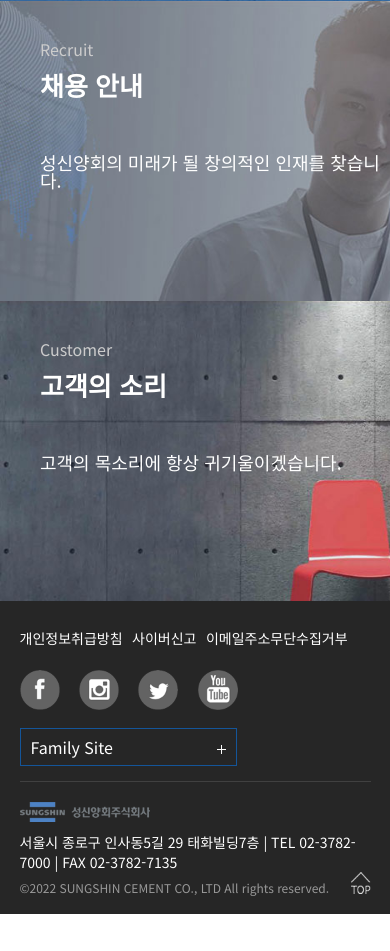
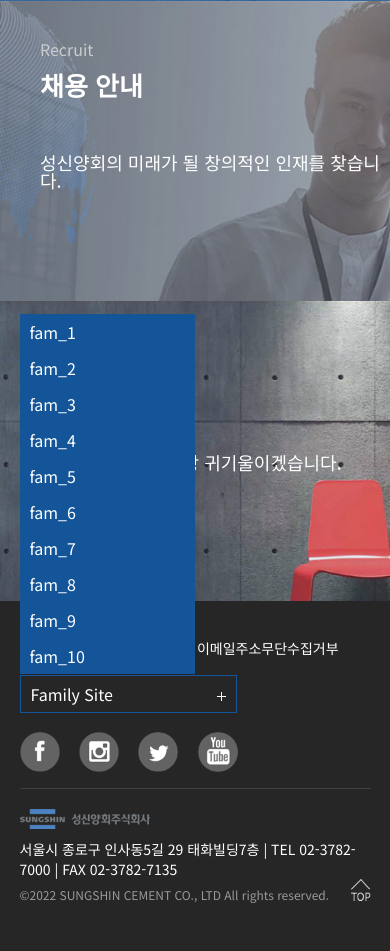
Before and after one commit to kiroscrypto/portfolio, a plain HTML site: page index.html in a window 390 px wide. Shown: the part 5224-6175 px from the top of the page. Before the commit the page ends 6138 px from the top, so only its background shows below. Drawn offline with nearby package versions, Linux system fonts and the light colour scheme.

Commit message:
Add files via upload

```diff
--- a/css/main.css
+++ b/css/main.css
@@ -178,21 +178,22 @@ main .support_wrap .customer p {font-size: 18px;}
 /*end_main*/
 
 /*start_Footer*/
-footer {background: #262626; padding: 20px 0; }
-footer .footer_menu_wrap {border-bottom: 1px solid #404040;}
+footer {background: #262626; padding: 20px 0 50px 0; }
+footer .footer_menu_wrap {padding: 10px 0 20px 0; position: relative; border-bottom: 1px solid #404040;}
 footer .footer_menu {}
 footer .footer_menu ul {}
-footer .footer_menu ul li {float: left; margin: 10px 10px 0 0; color: #fff; }
+footer .footer_menu ul li {float: left; margin: 10px 20px 0 0; color: #fff; }
 footer .footer_menu ul li span {font-weight: 500;}
-footer .family_site {}
-footer .family_site button {float: right; margin-top: 10px; border: 1px solid #145599; padding: 10px; color: #fff;}
+footer .family_site {position: relative; position: absolute; top:10px;right: 0;}
+footer .family_site button {padding: 10px; border: 1px solid #145599; color: #fff;}
 footer .family_site button img {margin-left: 100px;}
-footer .family_site ul {display: none;}
-footer .family_site ul li {}
-footer .sns {}
-footer .sns ul li {float: right; margin-right: 15px;}
+footer .family_site ul {position: absolute;left: 0;right: 0; bottom: 39px; background: #145599;}
+footer .family_site ul li {padding:10px; color: #fff;}
+footer .sns { margin-right: 240px;}
+footer .sns ul{ text-align:right;}
+footer .sns ul li {display: inline-block; margin-right: 15px;}
 footer .sns ul li img {width: 40px; height: 40px; }
-footer .corp_info_wrap { margin-top: 20px; position: relative;}
+footer .corp_info_wrap { margin-top: 30px; position: relative;}
 footer .corp_info_wrap img {}
 footer .corp_info_wrap address {margin: 10px 0; color: #fff;}
 footer .corp_info_wrap p {color:#999;}
@@ -245,13 +246,19 @@ footer .top_btn {position: absolute; right: 0;bottom: 0;}
   /*end_main*/
 
   /*start_Footer*/
-  footer .footer_menu_wrap {border-bottom: none; position: relative; }
-  footer .footer_menu ul li {float: none; display: inline-block; margin-right: 5px; font-size: 14px;}
+  footer .footer_menu_wrap {border-bottom: none; position: relative;}
 
+  footer .footer_menu {}
+  footer .footer_menu:after {content:""; display: block; clear: both;}
+  footer .footer_menu ul li { margin-right: 5px; font-size: 14px;}
+
+  footer .family_site {position: relative; padding: 10px 0 50px 0;}
+  footer .family_site ul {position: absolute;left: 0;right: 50%; bottom: 89px;}
   footer .family_site ul li {}
-  footer .family_site button {position: absolute; left: 0;bottom: 0;}
-  footer .sns ul {}
-  footer .sns ul li {float: none; display: inline-block; padding: 25px 0;  margin-bottom: 30px;}
+  footer .family_site button {}
+  footer .sns {position: absolute; bottom: 0; margin-right: 0;}
+  footer .sns ul {text-align: justify;}
+  footer .sns ul li {display: inline-block;}
 
   footer .corp_info_wrap {border-top: 1px solid #404040; margin-top: 15px;}
   footer .corp_info_wrap img {display: block; margin-top: 20px;}
```
